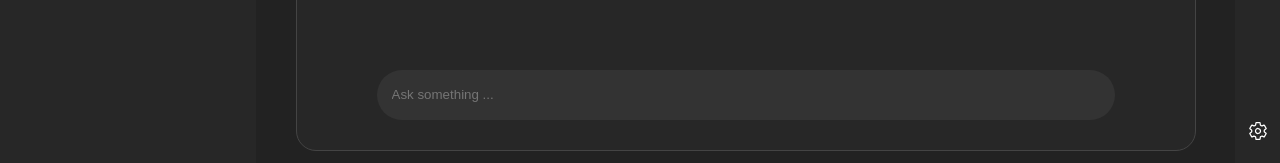
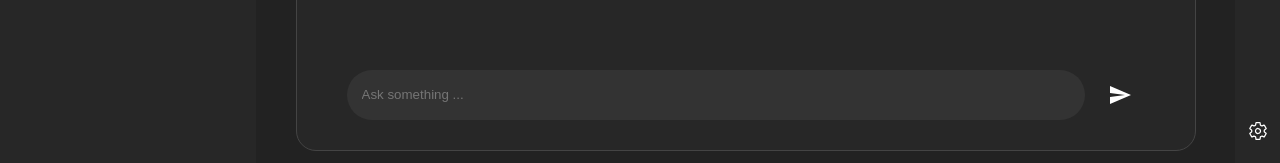
Before and after one commit to keihachimaru/UChat, a React app in the folder frontend/: page / in a window 1280 px wide. Both pictures are taken after a click on the button "New chat". Shown: the part 634-797 px from the top of the page. Built offline with nearby package versions, Linux system fonts and the light colour scheme; the HTML template or start-up script is replaced by a standard one.

Commit message:
update: option to trigger autoreply when sending messages. button to manually trigger ai reply

```diff
--- a/frontend/src/pages/App.tsx
+++ b/frontend/src/pages/App.tsx
@@ -7,7 +7,8 @@ import {
 MdArchive,
 MdPushPin,
 MdDeleteOutline,
-  MdChevronRight
+MdChevronRight,
+MdSend
 } from 'react-icons/md';
 import { BsLayoutSidebar, BsLayoutSidebarReverse } from "react-icons/bs";
 import { IoSettingsOutline } from "react-icons/io5";
@@ -57,6 +58,7 @@ function App() {
 
   setTabs(tabs.filter(t => t!=id));
 }
+
 function newChat(
     chatName?: string,
 ) { const num = chats.filter(c=>c.name.startsWith('New chat')).length
@@ -66,6 +68,7 @@ function App() {
   setChats([...chats, newChat]);
   setActiveChat(newChat.id)
 }
+
 async function sendMessage(
     content: string,
     ) {
@@ -86,9 +89,12 @@ function App() {
             : c
         )
     )
-    setThinking(true);
-    triggerAIReply([message], selectedModel);
+
+    const profile = profilesById[activeProfile!];
+
+    if(profile.autoReply) triggerAIReply();
 }
+
 function handleStreamChunk(chunk: string, replyId: number) {
   const lines = chunk.split("\n");
 
@@ -112,7 +118,12 @@ function App() {
   }
 }
 
-  async function triggerAIReply(messagesArray: Message[], model: string) {
+async function triggerAIReply() {
+    setThinking(true)
+    if(messages.length === 0 || !selectedModel) return;
+    const model = selectedModel
+    const messagesArray = [messages[messages.length-1]]
+
     const conversation = messagesArray.map(m => ({
         "role": m.reply?"system":"user",
         "content": m.content
@@ -279,8 +290,9 @@ function App() {
       name: 'New profile',
       color: randomHex(),
       temperature: 1.0,
-          stream: false,
+      stream: true,
       maxTokens: 100,
+      autoReply: false,
   }
   setProfiles([...profiles, newProfile])
   setActiveProfile(newProfile.id)
@@ -295,11 +307,13 @@ function App() {
     }
   });
 }
+
 function saveKeys() {
   for(const model of aiModels) {
       localStorage.setItem(model, modelsDetails.find(m => m.name===model)!.key || '')
   }
 }
+
 function setKey(model: string, key: string) {
   setModelsDetails(prev =>
     prev.map(m =>
@@ -318,8 +332,9 @@ function App() {
           name: 'New profile',
           color: randomHex(),
           temperature: 1.0,
-              stream: false,
+          stream: true,
           maxTokens: 100,
+          autoReply: false,
       }
       setProfiles([newProfile])
       setActiveProfile(newProfile.id)
@@ -654,6 +669,22 @@ function App() {
                           />
                         </div>
 
+                        <div className="field checkbox">
+                          <label htmlFor="autoreply">Auto reply</label>
+                          <input
+                            id="autoreply"
+                            type="checkbox"
+                            checked={profilesById[editingProfile].autoReply}
+                            onChange={e =>
+                              updateProfileField(
+                                editingProfile,
+                                'autoReply',
+                                e.target.checked
+                              )
+                            }
+                          />
+                        </div>
+
                         <div className="field">
                           <label htmlFor="max-tokens">Max tokens</label>
                           <input
@@ -742,6 +773,7 @@ function App() {
                         className="input"
                     >
                         <input
+                            id="chat-input"
                             placeholder="Ask something ..."
                             autoFocus
                             value={messageValue}
@@ -753,6 +785,12 @@ function App() {
                                 }
                             }}
                         />
+                        <button
+                            className="reply"
+                            onClick={() => triggerAIReply()}
+                        >
+                            <MdSend size={24} color="fff"/>
+                        </button>
                     </div>
                 </>
                 }
--- a/frontend/src/services/aiServices.ts
+++ b/frontend/src/services/aiServices.ts
@@ -34,7 +34,7 @@ export async function fetchDeepSeek(
   request: DeepSeekRequest,
   token: string
 ): Promise<DeepSeekResponse> {
-  console.log('Request body is : '+JSON.stringify(request))
+
   const response = await fetch(
     'https://api.deepseek.com/chat/completions',
     {
@@ -85,7 +85,6 @@ export async function handleGemini(request, apiKey) {
 }
 
 export async function fetchGeminiAPI(request, apiKey) {
-  console.log("Gemini request body:", JSON.stringify(request));
 
   const response = await fetch(
     "https://generativelanguage.googleapis.com/v1beta/openai/chat/completions",
--- a/frontend/src/styles/App.css
+++ b/frontend/src/styles/App.css
@@ -360,7 +360,7 @@
 }
 
 .message {
-    background: #111;
+    background: #151515;
     border-radius: 10px;
     width: fit-content;
     text-align: left;
@@ -745,6 +745,7 @@
     max-height: calc(fit-content);
     aspect-ratio: 1;
     align-items: center;
+    z-index: 10;
 }
 .settings .title {
     height: 50px;
@@ -832,6 +833,23 @@
     opacity: .3;
 }
 
+.reply {
+    height: 50px;
+    width: 50px;
+    border-radius: 50%;
+    padding: 0px;
+    display: flex;
+    justify-content: center;
+    align-items: center;
+    background: transparent;
+    border: none;
+    cursor: pointer;
+    margin-left: 10px;
+    transition: opacity .2s;
+}
+.reply:hover {
+    background: #444;
+}
 
 .close {
     height: 20px;
--- a/frontend/src/types/uiTypes.ts
+++ b/frontend/src/types/uiTypes.ts
@@ -54,4 +54,5 @@ export type Profile = {
     temperature: number;
     stream: boolean;
     maxTokens?: number;
+    autoReply: boolean;
 }
```
Lines whose indentation alone changed are shown as unchanged.
